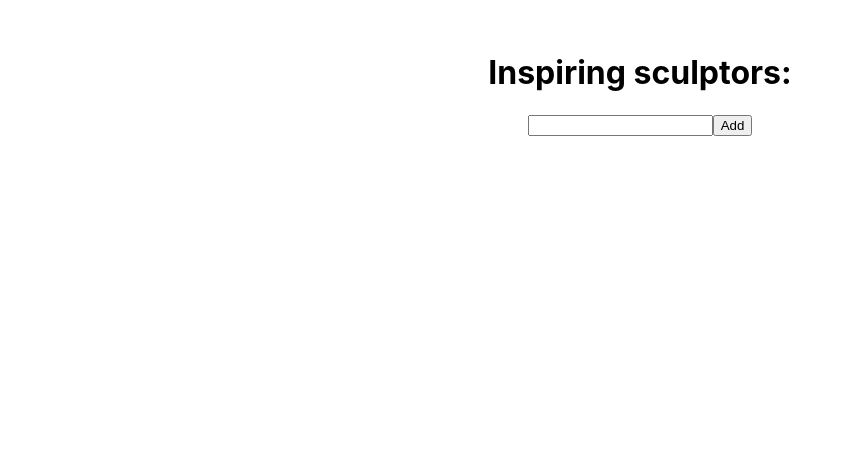
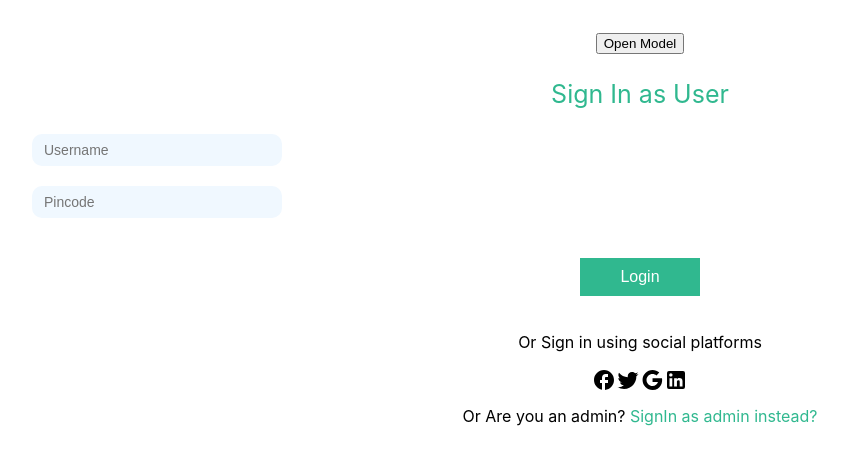
Before and after one commit to FMunir321/emumba, a React (Create React App) app: page / in a window 1280 px wide. Shown: the top 464 px of the page, without its empty margins (0-848 px from the left). Built offline with nearby package versions, Linux system fonts and the light colour scheme.

Commit message:
add icon on login page

```diff
--- a/src/App.js
+++ b/src/App.js
@@ -4,6 +4,7 @@ import {
   createBrowserRouter,
   RouterProvider,
 } from "react-router-dom";
+import SingninUser from './component/User/SigninUser'
 import Dashboard from './component/User/Dashboard';
 import Login from './component/Admin/Login';
 import AdminDashboard from './component/Admin/AdminDashboard';
@@ -23,7 +24,7 @@ function App() {
 const router = createBrowserRouter([
   {
     path: "/",
-    element: <Test />
+    element: <SingninUser />
   },
   {
     path: "user/dashboard",
--- a/src/component/Modal.js
+++ b/src/component/Modal.js
@@ -3,7 +3,6 @@ import ReactModal from 'react-modal';
 import './Modal.css';
 import './User/User.css';
 import { useForm } from "react-hook-form";
-import { useNavigate } from 'react-router-dom';
 import CloseIcon from '@mui/icons-material/Close';
 
 const MyModal = ({ closeModal }) => {
@@ -16,7 +15,7 @@ const MyModal = ({ closeModal }) => {
     const [Iserror, setIserror] = useState(false);
 
     const onSubmit = (data) => {
-        if (data.Password != data.ConfirmPassword) {
+        if (data.Password !== data.ConfirmPassword) {
             setIserror(true);
         }
         else {
--- a/src/component/User/SigninUser.js
+++ b/src/component/User/SigninUser.js
@@ -2,6 +2,10 @@ import './User.css'
 import React, { useState } from 'react';
 import { useNavigate, Link } from 'react-router-dom';
 import MyModal from '../Modal';
+import FacebookOutlinedIcon from '@mui/icons-material/FacebookOutlined';
+import TwitterIcon from '@mui/icons-material/Twitter';
+import GoogleIcon from '@mui/icons-material/Google';
+import LinkedInIcon from '@mui/icons-material/LinkedIn';
 
 export default function SigninUser() {
     const navigate = useNavigate();
@@ -25,6 +29,10 @@ export default function SigninUser() {
                 <button className='loginButton' onClick={navigateToDashboard}>Login</button>
             </form>
             <p className=''>Or Sign in using social platforms</p>
+            <FacebookOutlinedIcon />
+            <TwitterIcon />
+            <GoogleIcon />
+            <LinkedInIcon />
             <p className='para'>Or Are you an admin? <Link to='admin' className='Linkstyle'>SignIn as admin instead?</Link></p>
 
         </div>
--- a/src/component/User/User.css
+++ b/src/component/User/User.css
@@ -58,8 +58,6 @@ form input {
 
 
 .para {
-    color: #30B88F;
-    font-size: 30px;
     margin: 10px;
 }
 
```
